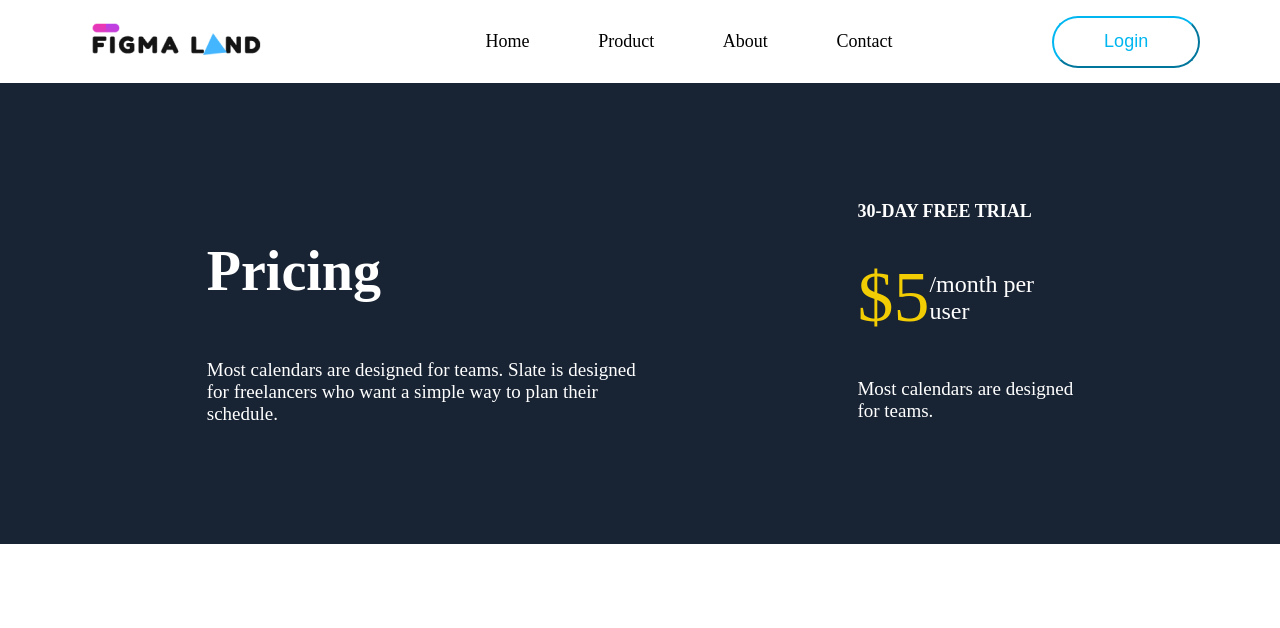
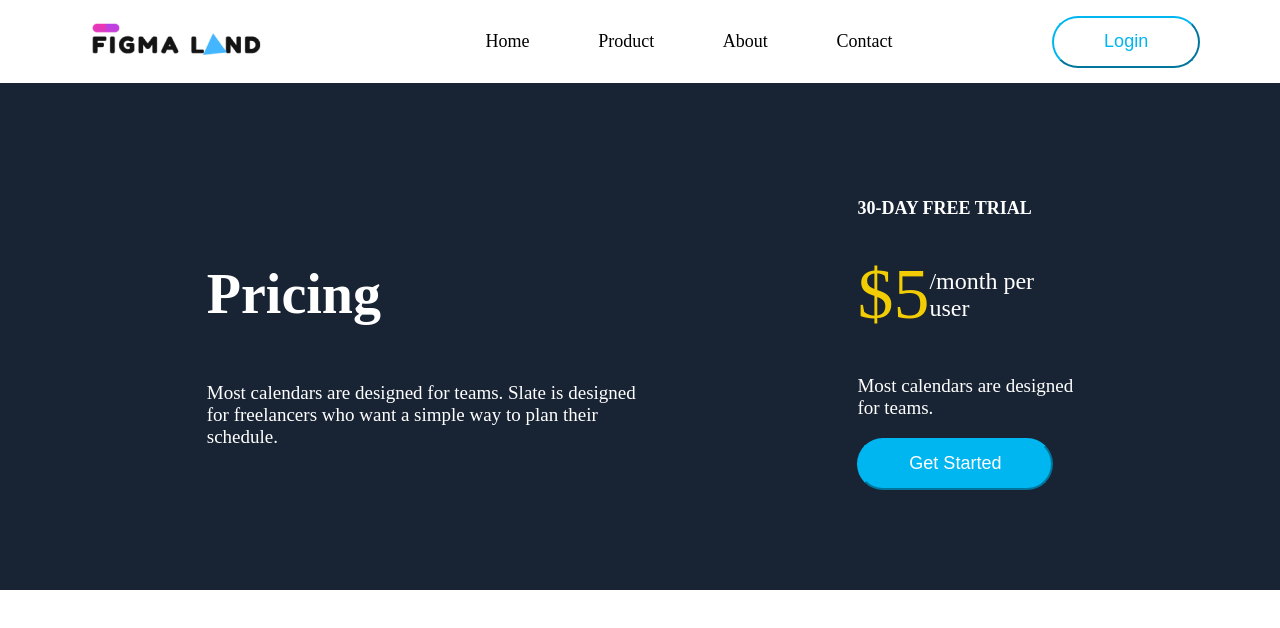
Before and after one commit to kasvrol/landing-page-01, a React (Create React App) app in the folder meu-app/: page / in a window 1280 px wide. Shown: the top 628 px of the page. Built offline with nearby package versions, Linux system fonts and the light colour scheme.

Commit message:
mudança no estilo do pricing e adição do arquivo button-start

```diff
--- /dev/null
+++ b/meu-app/src/components/Button-Start/Button-Start.jsx
@@ -0,0 +1,14 @@
+import React, {Component} from "react";
+import "./button.css"
+
+class ButoonStart extends Component{
+    render(){
+        return(
+                <button className="button-start">
+                    <a>Get Started</a>
+                </button>
+        )
+    }
+
+}
+export default ButoonStart;
--- /dev/null
+++ b/meu-app/src/components/Button-Start/button.css
@@ -0,0 +1,8 @@
+.button-start{
+    width:196px;
+    height: 52px;
+    background-color: #00B6F0;
+    color: white;
+    padding-left: 38px;
+    padding-right: 38px;
+}
--- a/meu-app/src/components/Pricing/Pricing.jsx
+++ b/meu-app/src/components/Pricing/Pricing.jsx
@@ -1,4 +1,5 @@
 import React, {Component} from "react";
+import ButtonStart from "../Button-Start/Button-Start";
 import "./styled-pricing.css"
 
 class Pricing extends Component{
@@ -26,6 +27,7 @@ class Pricing extends Component{
                         <p className="texto">
                         Most calendars are designed<br/>for teams.
                         </p>
+                        <ButtonStart/>
                     </section>
             </section>
         )
--- a/meu-app/src/components/Pricing/styled-pricing.css
+++ b/meu-app/src/components/Pricing/styled-pricing.css
@@ -23,7 +23,7 @@ h1{
 .promocao{
     display: flex;
     flex-direction: column;
-    justify-content: space-between;
+    justify-content: space-around;
 }
 h2{
     font-size: 18px;
```
